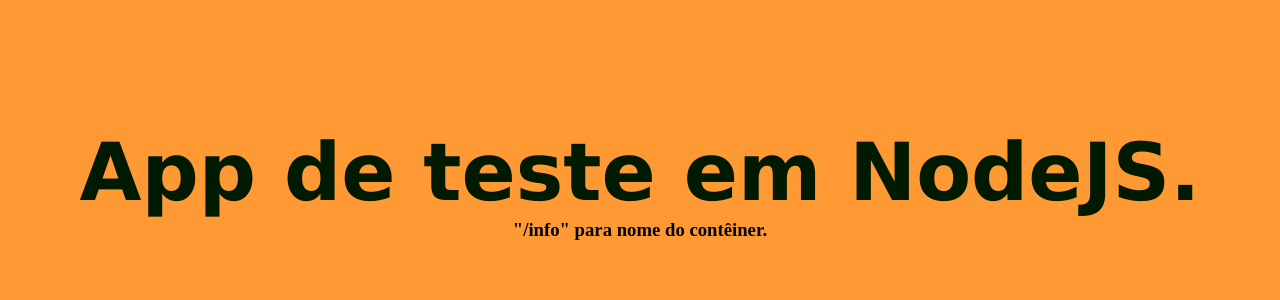
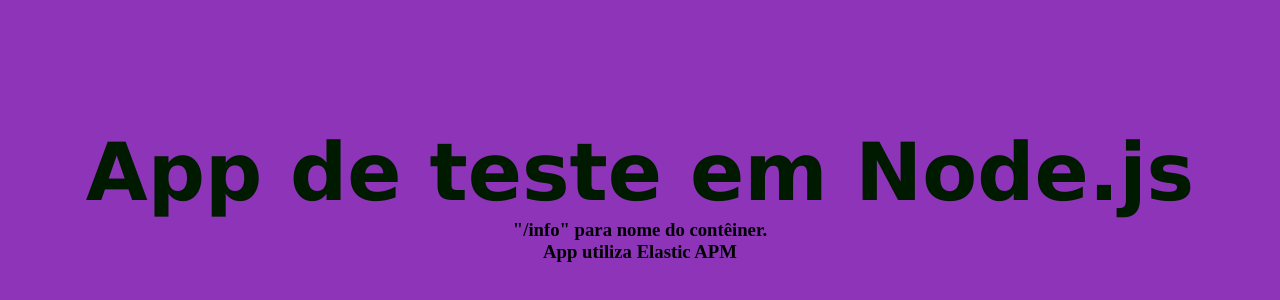
Before and after one commit to daniloroger/lab-node, a website: page files/index.html in a window 1280 px wide. Shown: the part 130-430 px from the top of the page. Drawn offline with Linux system fonts and the light colour scheme.

```diff
--- a/files/app.js
+++ b/files/app.js
@@ -1,3 +1,8 @@
+var apm = require('elastic-apm-node').start({
+  serviceName: 'APM-NodeApp',
+  serverUrl: 'http://svc-apm-server:8200'
+})
+
 const express = require('express');
 
 var os = require("os");
--- a/files/index.html
+++ b/files/index.html
@@ -7,7 +7,8 @@
     <link rel="stylesheet" href="main.css">
 </head>
 <body>
-    <h1>App de teste em NodeJS.</h1>
+    <h1>App de teste em Node.js</h1>
     <h3>"/info" para nome do contêiner.</h3>
+    <h3>App utiliza Elastic APM</h3>
 </body>
 </html>
--- a/files/main.css
+++ b/files/main.css
@@ -6,7 +6,7 @@
     width: 100%;
     height: 100%;
     text-align: center;
-    background-color: #FF9933;
+    background-color: #8D34B9;
 
 }
 
--- a/files/package.json
+++ b/files/package.json
@@ -1,10 +1,11 @@
 {
-  "name": "lab-node-for-test",
+  "name": "lab-node-for-apm",
   "version": "1.0.0",
   "description": "Project Lab",
   "main": "app.js",
   "dependencies": {
-    "express": "^4.15.3"
+    "express": "^4.15.3",
+    "elastic-apm-node": "3.4.0"
   },
   "devDependencies": {},
   "scripts": {
@@ -17,6 +18,7 @@
   },
   "keywords": [
     "docker",
+    "apm",
     "lab"
   ],
   "author": "Lab",
```
Also changed, not shown: 1 other file.
